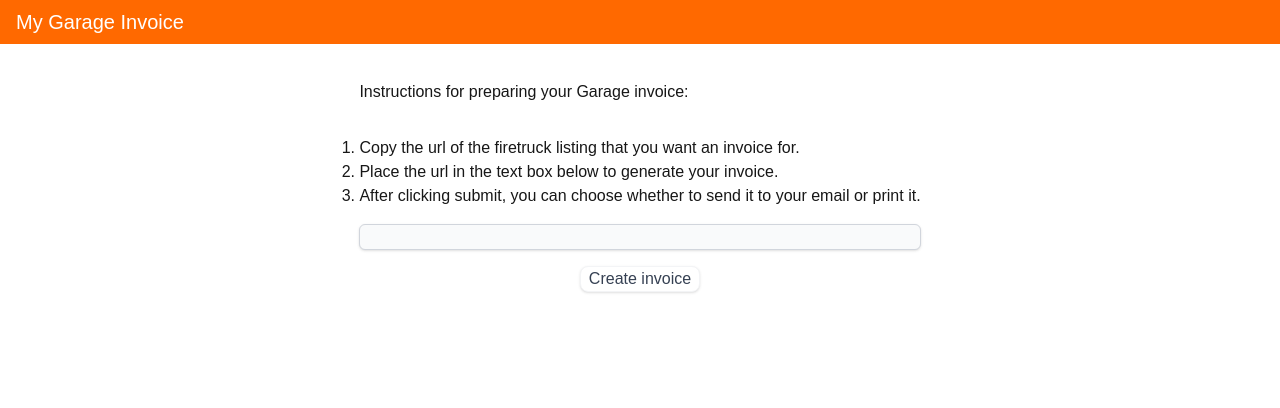
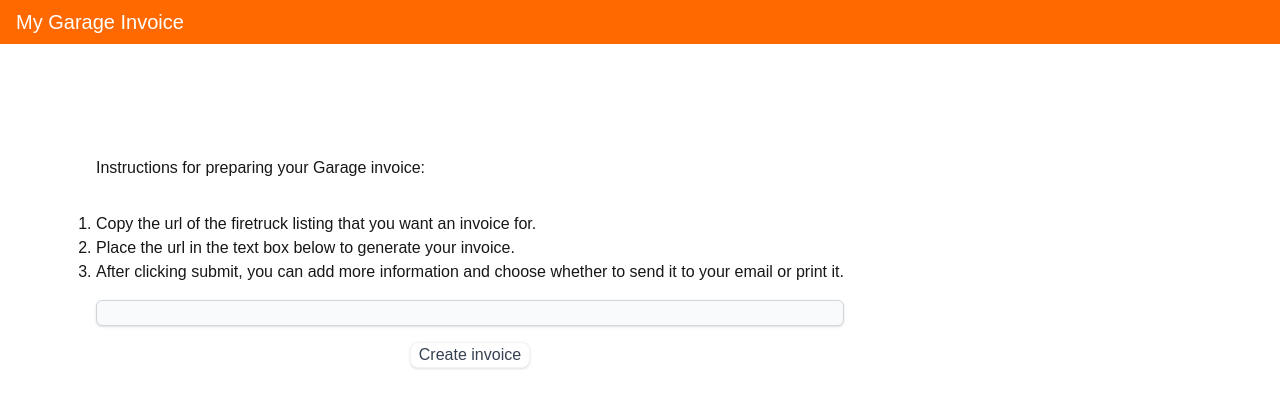
Before and after one commit to marielset/garage-invoice, a Next.js app: page / in a window 1280 px wide. Shown: the top 408 px of the page. Built offline with nearby package versions, Linux system fonts and the light colour scheme.

Commit message:
use real url and add error messaging

```diff
--- /dev/null
+++ b/src/app/garage.tsx
@@ -0,0 +1,55 @@
+"use client";
+import Form from "next/form";
+import { useRouter } from "next/navigation";
+import { useState } from "react";
+import { findListingId } from "./services/listing";
+const GarageForm = () => {
+  const [errorMessage, setErrorMessage] = useState<string | null>(null);
+  const router = useRouter();
+  async function onSubmit(formData: FormData) {
+    const url = formData.get("listing-url");
+
+    const id = findListingId(url as string);
+    if (!id) {
+      setErrorMessage("Not a valid url");
+      return;
+    }
+    router.push(`/invoice/${id}`);
+  }
+  return (
+    <Form className="flex flex-col gap-4 items-center" action={onSubmit}>
+      <div>
+        <ol className="list-decimal">
+          <li>
+            Copy the url of the firetruck listing that you want an invoice for.
+          </li>
+          <li>Place the url in the text box below to generate your invoice.</li>
+          <li>
+            After clicking submit, you can add more information and choose
+            whether to send it to your email or print it.
+          </li>
+        </ol>
+      </div>
+      <input
+        name="listing-url"
+        className="w-full font-black bg-gray-50 flex items-center shadow border border-gray-300 rounded-md overflow-hidden"
+        type="text"
+      ></input>
+      <div>
+        <button
+          className="relative px-2 text-gray-700 shadow bg-white border border-gray-100 rounded-lg"
+          type="submit"
+        >
+          Create invoice
+        </button>
+        {errorMessage && (
+          <span className="mt-4 block text-sm border-error-500 text-red-500">
+            {errorMessage}
+          </span>
+        )}
+      </div>
+    </Form>
+  );
+};
+
+export default GarageForm;
--- /dev/null
+++ b/src/app/invoice/[listingId]/page.tsx
@@ -0,0 +1,32 @@
+"use client";
+import { useParams } from "next/navigation";
+import { useEffect } from "react";
+
+export default function InvoicePage() {
+  const { listingId } = useParams();
+  const getListing = async () => {
+    const response = await fetch(
+      "https://garage-backend.onrender.com/getListing",
+      {
+        method: "POST",
+        headers: { "Content-Type": "application/json" },
+        body: JSON.stringify({ id: listingId }),
+      }
+    );
+
+    const result = await response.json();
+    console.log(result);
+  };
+  useEffect(() => {
+    getListing();
+  });
+
+  return (
+    <div>
+      <h1>Invoice for Listing: {listingId}</h1>
+      <p>
+        <strong>placeholder:</strong>
+      </p>
+    </div>
+  );
+}
--- a/src/app/layout.tsx
+++ b/src/app/layout.tsx
@@ -15,10 +15,10 @@ export default function RootLayout({
   return (
     <html lang="en">
       <body>
-        <header className="top-0 bg-orange-500 fixed flex-wrap w-full z-50 border-primary">
+        <header className="top-0 bg-orange-500 sticky flex-wrap w-full z-50 border-primary">
           <h1 className="text-xl text-white pl-4 p-2">My Garage Invoice</h1>
         </header>
-        <main>{children}</main>
+        <main className="flex flex-grow p-4 pt-8">{children}</main>
       </body>
     </html>
   );
--- a/src/app/page.tsx
+++ b/src/app/page.tsx
@@ -1,38 +1,11 @@
+import GarageForm from "./garage";
+
 export default function Home() {
   return (
     <div className="items-center justify-items-center h-screen p-8 pb-20 gap-16 sm:p-20">
       <main className="flex flex-col gap-[32px] row-start-2 items-center sm:items-start">
         <h1>Instructions for preparing your Garage invoice:</h1>
-        <form className="flex flex-col gap-4 items-center">
-          <div>
-            <ol className="list-decimal">
-              <li>
-                Copy the url of the firetruck listing that you want an invoice
-                for.
-              </li>
-              <li>
-                Place the url in the text box below to generate your invoice.
-              </li>
-              <li>
-                After clicking submit, you can choose whether to send it to your
-                email or print it.
-              </li>
-            </ol>
-          </div>
-          <input
-            name="listing-url"
-            className="w-full font-black bg-gray-50 flex items-center shadow border border-gray-300 rounded-md overflow-hidden"
-            type="text"
-          ></input>
-          <div>
-            <button
-              className="relative px-2 text-gray-700 shadow bg-white border border-gray-100 rounded-lg"
-              type="submit"
-            >
-              Create invoice
-            </button>
-          </div>
-        </form>
+        <GarageForm />
       </main>
     </div>
   );
--- /dev/null
+++ b/src/app/services/listing.ts
@@ -0,0 +1,9 @@
+export const findListingId = (url: string | null) => {
+  if (!url) return null;
+  const uuidMatch = url.match(
+    /[0-9a-fA-F]{8}-[0-9a-fA-F]{4}-[0-9a-fA-F]{4}-[0-9a-fA-F]{4}-[0-9a-fA-F]{12}/
+  );
+
+  const listingId = uuidMatch ? uuidMatch[0] : null;
+  return listingId;
+};
--- /dev/null
+++ b/src/app/types/listing.ts
@@ -0,0 +1,5 @@
+export type Listing = {
+    name: string;
+    description: string;
+    price: string;
+}
--- /dev/null
+++ b/src/app/types/user.ts
@@ -0,0 +1,6 @@
+export type User = {
+    id: string;
+    name: string;
+    email: string;
+    address: string;
+}
```
